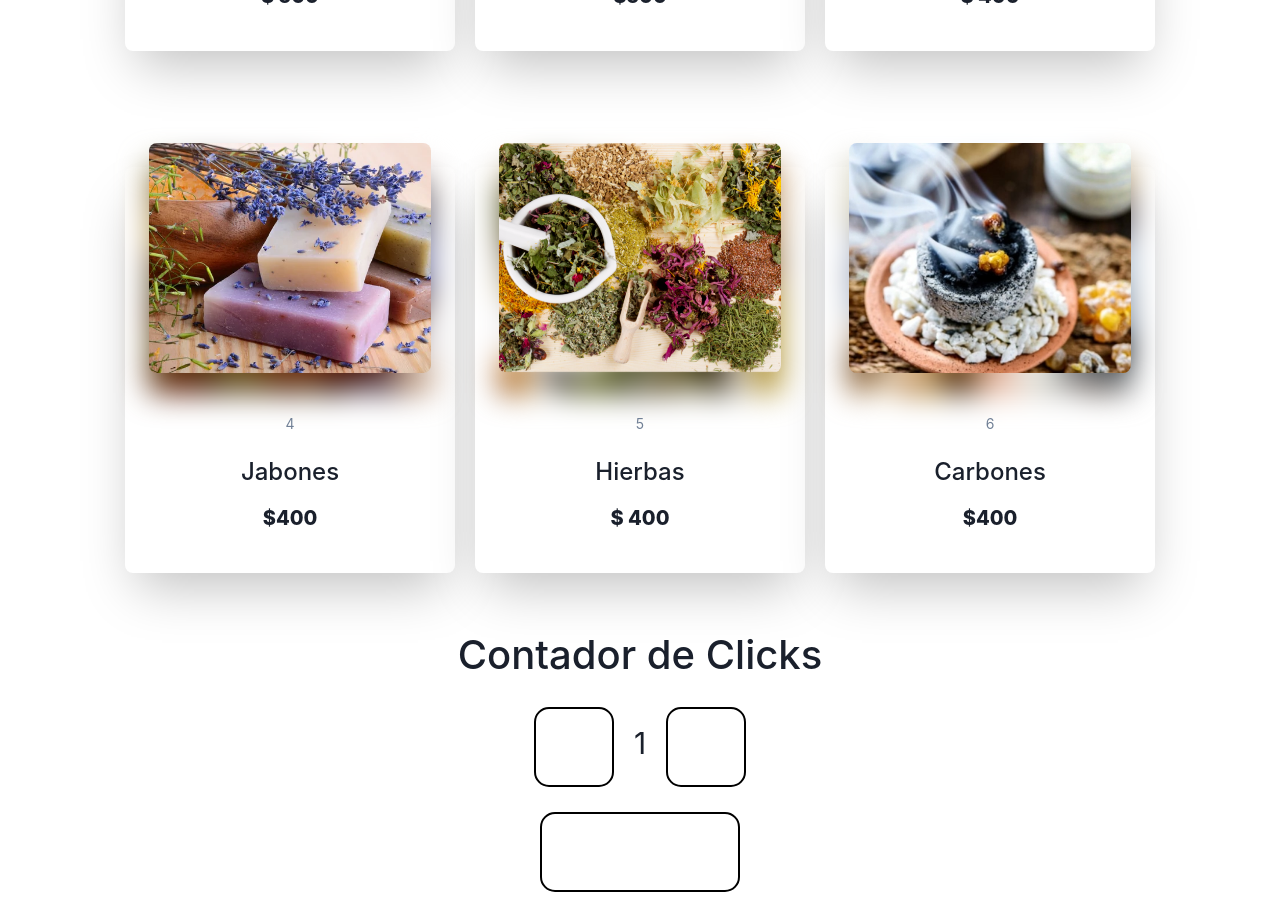
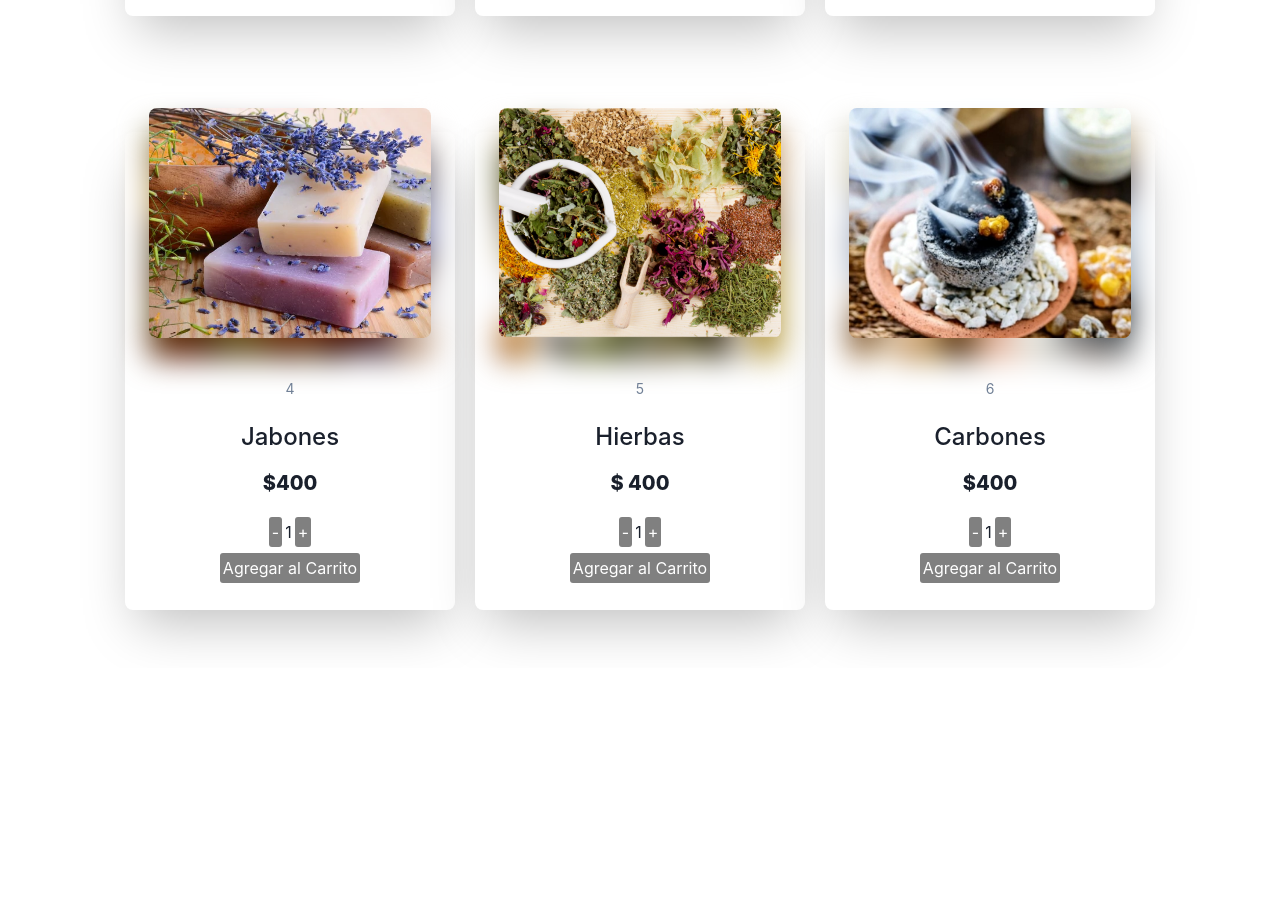
Before and after one commit to Kenshi1987/react-castro, a React (Create React App) app: page / in a window 1280 px wide. Shown: the part 580-1477 px from the top of the page. After the commit the page ends 1248 px from the top, so only its background shows below. Built offline with nearby package versions, Linux system fonts and the light colour scheme.

Commit message:
Se agrega contador dentro de las cards

```diff
--- a/src/App.js
+++ b/src/App.js
@@ -1,19 +1,15 @@
 import Navbar from './components/Navbar/Navbar';
 import ItemListContainer from './components/ItemListContainer/ItemListContainer';
 import './App.css';
-import {Contador} from "./components/Counter/Contador"
+
 
 function App() {
 
-  const onAdd = (contador) => {
-    console.log ('Soy onAdd y el valor del contador es:', contador)
-  }
 
   return (
     <div className="App">
       <Navbar/>
       <ItemListContainer/>
-      <Contador onAdd={onAdd}/>
     </div>
   );
 }
--- a/src/components/Counter/Contador.css
+++ b/src/components/Counter/Contador.css
@@ -1,52 +1,21 @@
-*{
-    margin: 0;
-    padding: 0;
-    box-sizing: border-box;
-
+.botoncito {
+    width: auto;
+    height: auto;
+    text-align: center;
+    background-color: gray;
+    color: white;
+    cursor: pointer;
+    font-size: 1rem;
+    border-radius: 3px;
+    margin: 3px;
+    padding: 3px;
+    justify-content: center;
 }
 
-
-
-.App{
-    display: flex;
-    flex-wrap: wrap;
-    align-items: center;
-    justify-content: center;
-    padding-top: 100px;
-}
-
-.botoncito {
-    width: 80px;
-    height: 80px;
-    margin: 20px;
-    padding: 10px;
-}
-
-.resta:hover {
-    background-color: red;
-}
-
-button {
-    width: 200px;
-    height:  80px;
-    font-family: 'Times New Roman', Times, serif;
-    font-weight: bold;
-    color: white;
-    border: 2px solid black;
-    border-radius: 15px;
-    margin: 5px;
-    cursor: pointer;
-    background-color: grey;
-    font-size: 20px;
-}
-
-
-
-
-button:hover {
-    background-color: green;
+.botoncito:hover {
+    background-color: pink;
 }
 
 .numero {
-    font-size: 30px;
+    font-size: 1rem;
 }
--- a/src/components/Counter/Contador.jsx
+++ b/src/components/Counter/Contador.jsx
@@ -17,11 +17,10 @@ export const Contador = ({stock = 10, initial = 1, onAdd}) => {
 
   return (
     <div>
-        <h1>Contador de Clicks</h1>
         <button className='botoncito resta' onClick={disminuirContador}>-</button>
         <span className='numero'>{contador}</span>
         <button className='botoncito' onClick={aumentarContador}>+</button>
-        <div><button disabled={contador ===0} onClick={()=>{onAdd(contador)}}>Agregar al Carrito</button></div>
+        <div><button className='botoncito' disabled={contador ===0} onClick={()=>{onAdd(contador)}}>Agregar al Carrito</button></div>
 
     </div>
   )
--- a/src/components/Item/Item.jsx
+++ b/src/components/Item/Item.jsx
@@ -1,4 +1,5 @@
 import React from 'react'
+import Contador from '../Counter/Contador';
 
 import {
     Box,
@@ -11,7 +12,13 @@ import {
   } from '@chakra-ui/react';
 
 
+
   export default function Item({id, title, price, stock, img}) {
+
+    const onAdd = (contador) => {
+      console.log ('Soy onAdd y el valor del contador es:', contador)
+    }
+
     return (
       <Center py={12} style={{margin:"10px"}}>
         <Box
@@ -68,6 +75,7 @@ import {
 
             </Stack>
           </Stack>
+          <Contador onAdd={onAdd}/>
         </Box>
       </Center>
     );
```
